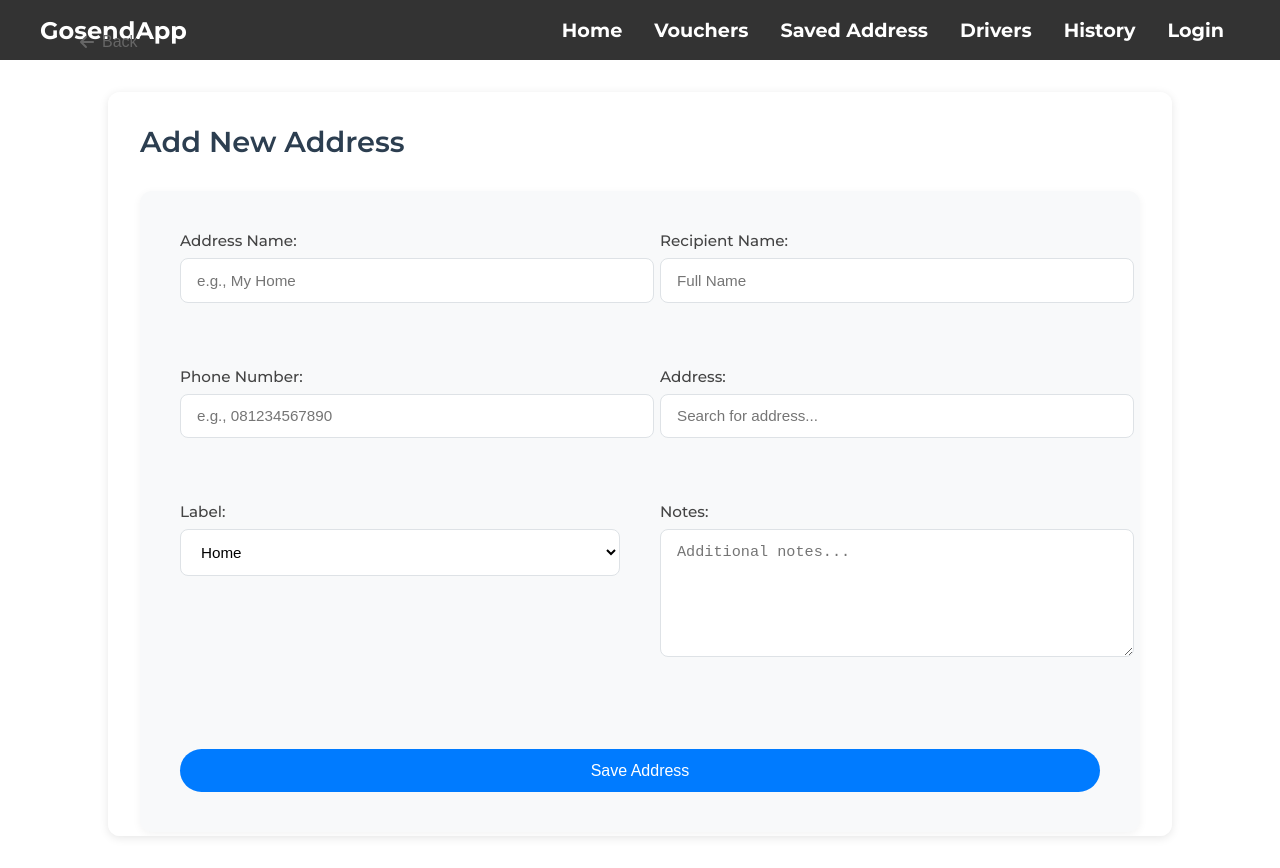
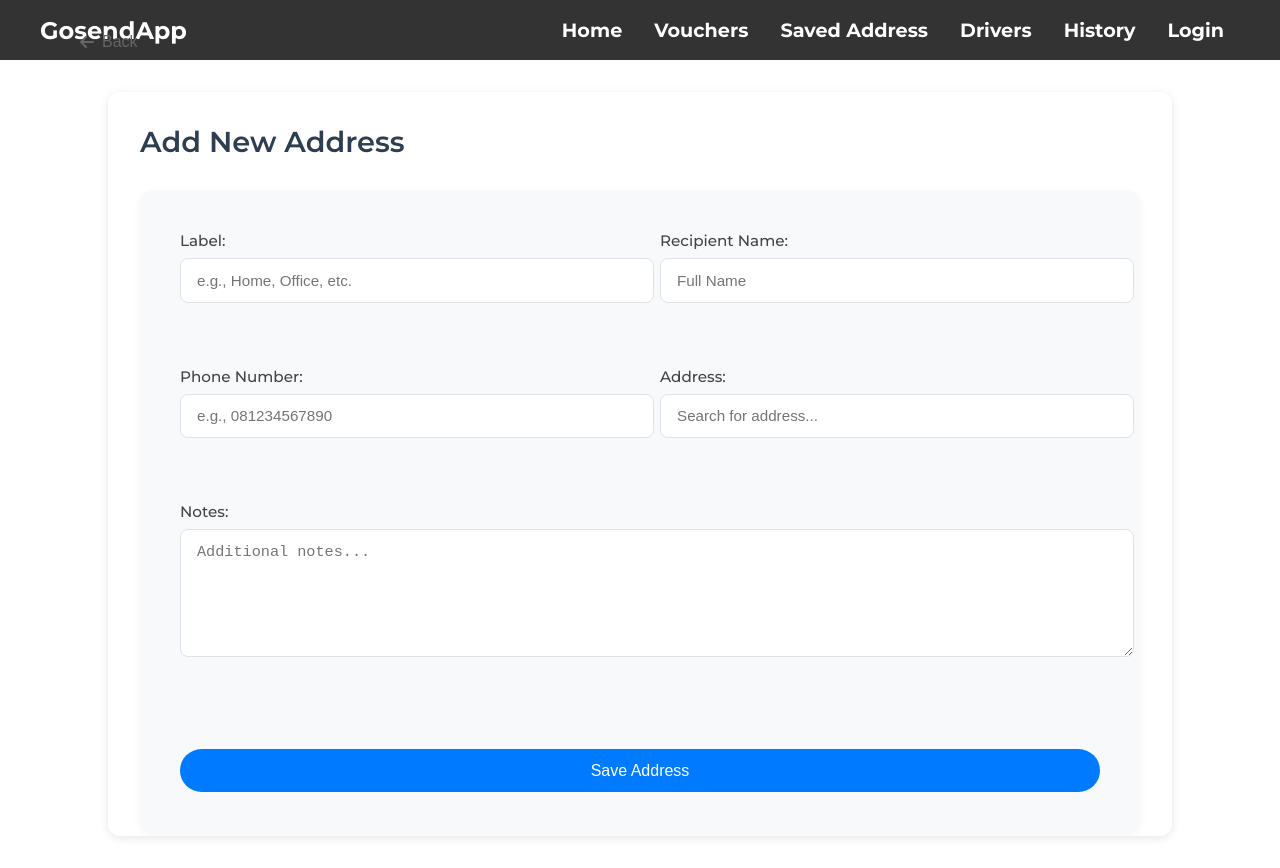
Before and after one commit to Gepx/uas-gosend-app, a React (Vite) app in the folder client/: page /add-address in a window 1280 px wide. Built offline with nearby package versions, Linux system fonts and the light colour scheme.

Commit message:
modified the style of add address

```diff
--- a/client/src/pages/AddAddress.jsx
+++ b/client/src/pages/AddAddress.jsx
@@ -10,11 +10,10 @@ const AddAddress = () => {
   const { addAddress } = useAddressStore();
   const [suggestions, setSuggestions] = useState([]);
   const [formData, setFormData] = useState({
-    name: "",
     recipientName: "",
     phone: "",
     address: "",
-    label: "home",
+    label: "",
     notes: "",
   });
 
@@ -55,24 +54,25 @@ const AddAddress = () => {
 
   return (
     <div className="address-form-page">
+      <button
+        className="back-button"
+        onClick={() => navigate("/saved-address")}>
+        <FontAwesomeIcon icon={faArrowLeft} /> Back
+      </button>
+
       <div className="form-header">
-        <button
-          className="back-button"
-          onClick={() => navigate("/saved-address")}>
-          <FontAwesomeIcon icon={faArrowLeft} /> Back
-        </button>
         <h2>Add New Address</h2>
       </div>
 
       <form onSubmit={handleSubmit} className="address-form">
         <div className="form-group">
-          <label>Address Name:</label>
+          <label>Label:</label>
           <input
             type="text"
-            name="name"
-            value={formData.name}
+            name="label"
+            value={formData.label}
             onChange={handleChange}
-            placeholder="e.g., My Home"
+            placeholder="e.g., Home, Office, etc."
             required
           />
         </div>
@@ -127,17 +127,7 @@ const AddAddress = () => {
           )}
         </div>
 
-        <div className="form-group">
-          <label>Label:</label>
-          <select name="label" value={formData.label} onChange={handleChange}>
-            <option value="home">Home</option>
-            <option value="office">Office</option>
-            <option value="apartment">Apartment</option>
-            <option value="other">Other</option>
-          </select>
-        </div>
-
-        <div className="form-group">
+        <div className="form-group full-width">
           <label>Notes:</label>
           <textarea
             name="notes"
```
